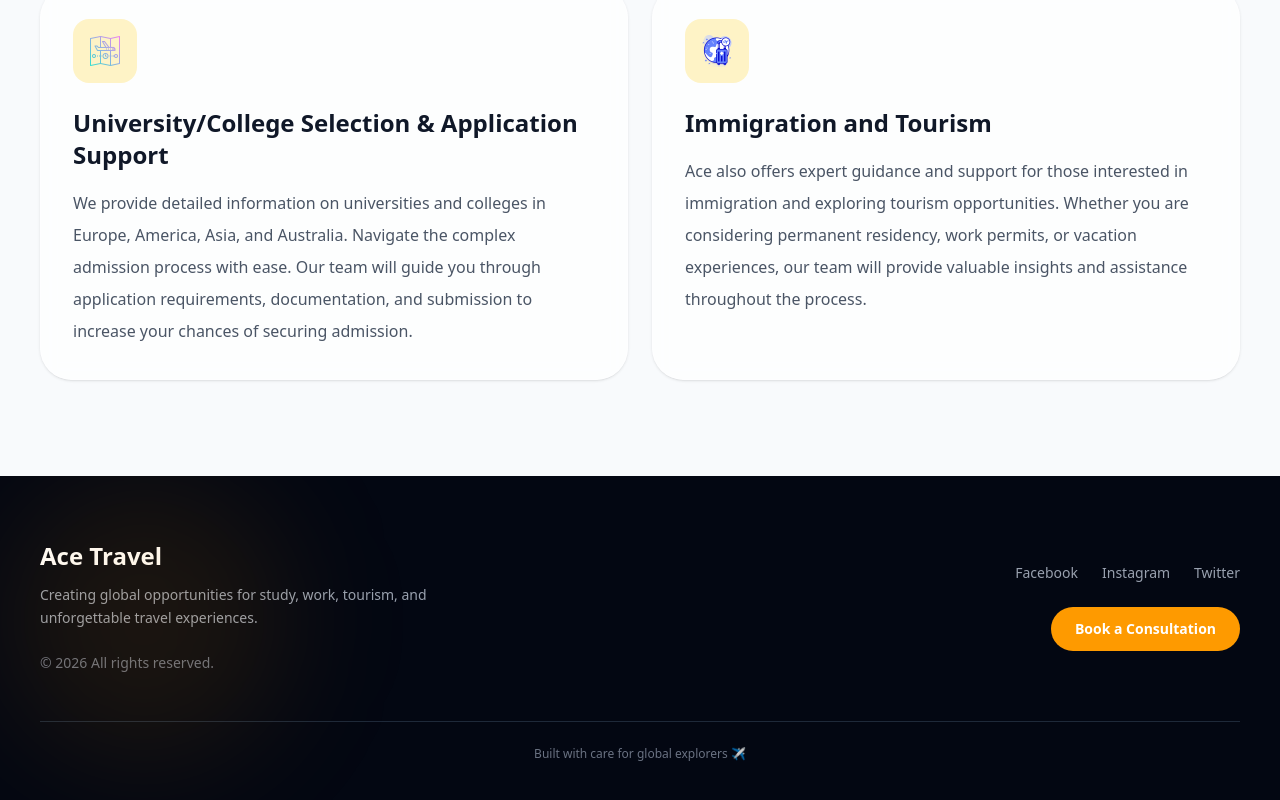
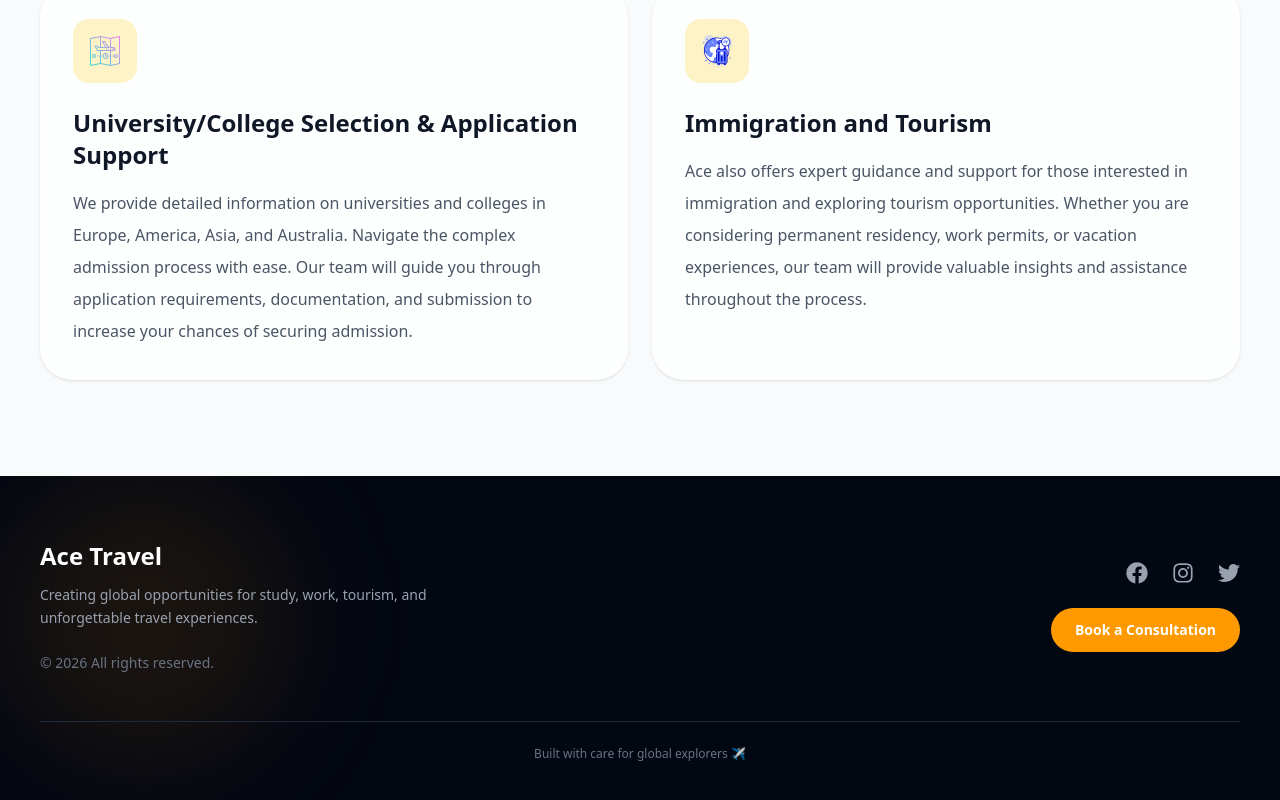
Before and after one commit to Jessica-Agorye/Ace-Edu, a React (Vite) app: page / in a window 1280 px wide. Shown: the part 1722-2522 px from the top of the page. Built offline with nearby package versions, Linux system fonts and the light colour scheme; no server answers.

Commit message:
added env to gitignore

```diff
--- a/package.json
+++ b/package.json
@@ -18,6 +18,7 @@
     "lucide-react": "^1.14.0",
     "react": "^19.0.0",
     "react-dom": "^19.0.0",
+    "react-icons": "^5.7.0",
     "react-intersection-observer": "^9.15.1",
     "react-router-dom": "^7.15.0",
     "tailwindcss": "^4.0.3"
--- a/src/components/Footer.tsx
+++ b/src/components/Footer.tsx
@@ -1,48 +1,75 @@
 import { Link } from "react-router-dom";
+import { FaFacebook, FaInstagram, FaTwitter } from "react-icons/fa";
+
+const socialLinks = [
+  {
+    name: "Facebook",
+    url: "https://facebook.com/yourusername",
+    icon: FaFacebook,
+  },
+  {
+    name: "Instagram",
+    url: "https://instagram.com/yourusername",
+    icon: FaInstagram,
+  },
+  {
+    name: "Twitter",
+    url: "https://twitter.com/yourusername",
+    icon: FaTwitter,
+  },
+];
 
 const Footer = () => {
   return (
-    <footer className="relative bg-gray-950 text-white overflow-hidden">
-      <div className="absolute left-0 top-0 w-72 h-72 bg-amber-500/10 blur-3xl rounded-full"></div>
+    <footer className="relative overflow-hidden bg-gray-950 text-white">
+      <div className="absolute left-0 top-0 h-72 w-72 rounded-full bg-amber-500/10 blur-3xl" />
 
-      <div className="max-w-7xl mx-auto px-5 md:px-10 py-16">
-        <div className="grid md:grid-cols-2 gap-10 items-center">
+      <div className="relative mx-auto max-w-7xl px-5 py-16 md:px-10">
+        <div className="grid items-center gap-10 md:grid-cols-2">
           <div className="text-center md:text-left">
-            <h3 className="text-2xl font-bold mb-3">Ace Travel</h3>
+            <h3 className="mb-3 text-2xl font-bold">Ace Travel</h3>
 
-            <p className="text-gray-400 text-sm leading-relaxed max-w-md mx-auto md:mx-0">
+            <p className="mx-auto max-w-md text-sm leading-relaxed text-gray-400 md:mx-0">
               Creating global opportunities for study, work, tourism, and
               unforgettable travel experiences.
             </p>
 
-            <p className="text-gray-500 text-sm mt-6">
+            <p className="mt-6 text-sm text-gray-500">
               © {new Date().getFullYear()} All rights reserved.
             </p>
           </div>
 
-          <div className="flex flex-col items-center md:items-end gap-6">
-            <ul className="flex flex-wrap justify-center md:justify-end gap-6 text-sm text-gray-400">
-              <li className="hover:text-amber-400 cursor-pointer transition">
-                Facebook
-              </li>
-              <li className="hover:text-amber-400 cursor-pointer transition">
-                Instagram
-              </li>
-              <li className="hover:text-amber-400 cursor-pointer transition">
-                Twitter
-              </li>
+          <div className="flex flex-col items-center gap-6 md:items-end">
+            <ul className="flex items-center justify-center gap-6 md:justify-end">
+              {socialLinks.map((social) => {
+                const Icon = social.icon;
+
+                return (
+                  <li key={social.name}>
+                    <a
+                      href={social.url}
+                      target="_blank"
+                      rel="noopener noreferrer"
+                      aria-label={`Visit our ${social.name} page`}
+                      className="text-gray-400 transition hover:text-amber-400"
+                    >
+                      <Icon size={22} />
+                    </a>
+                  </li>
+                );
+              })}
             </ul>
 
             <Link
               to="/book-call"
-              className="px-6 py-3 rounded-full bg-amber-500 text-white text-sm font-semibold hover:bg-amber-400 transition text-center"
+              className="rounded-full bg-amber-500 px-6 py-3 text-center text-sm font-semibold text-white transition hover:bg-amber-400"
             >
               Book a Consultation
             </Link>
           </div>
         </div>
 
-        <div className="mt-12 border-t border-gray-800 pt-6 text-center text-gray-500 text-xs">
+        <div className="mt-12 border-t border-gray-800 pt-6 text-center text-xs text-gray-500">
           Built with care for global explorers ✈️
         </div>
       </div>
```
Also changed, not shown: 2 other files (tests, documents, lock files or other folders).
